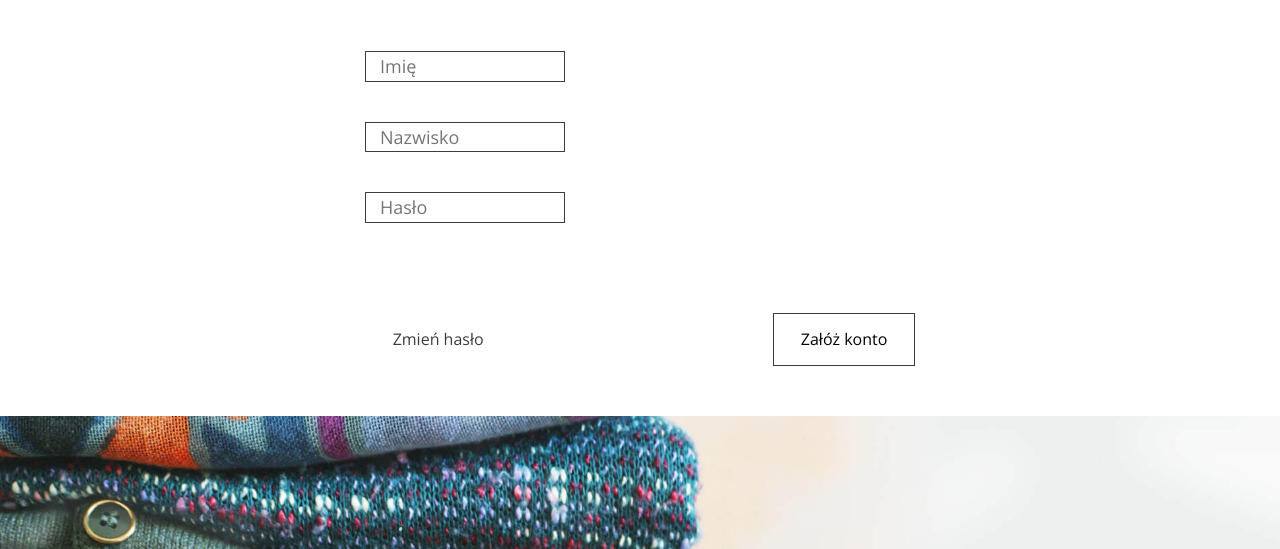
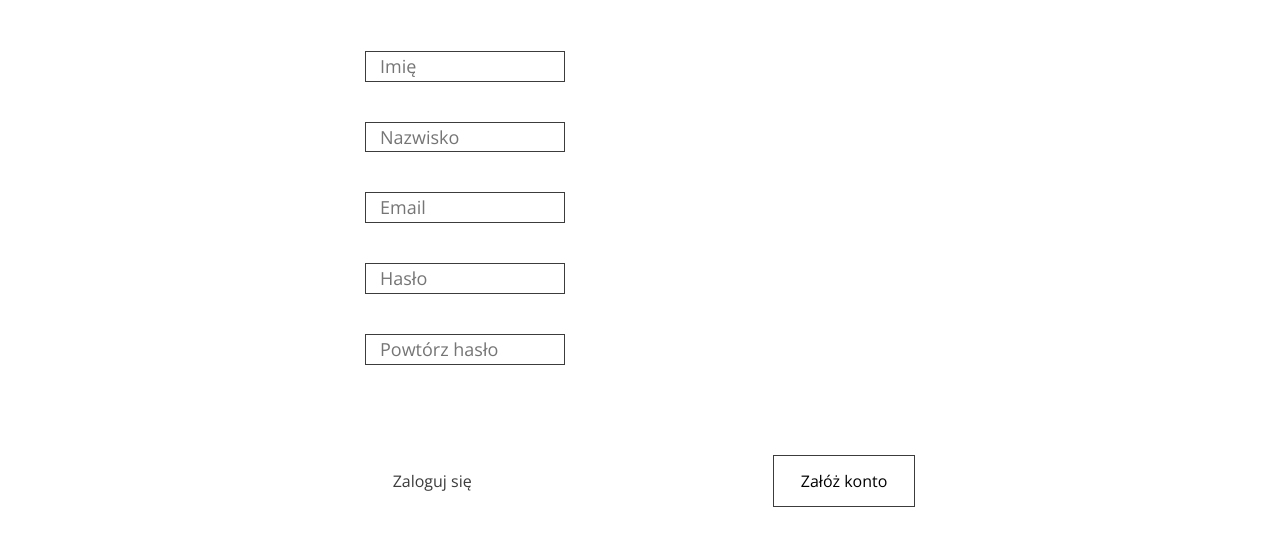
Before and after one commit to marcin-5/charity-donation, a Django app: page /register/ in a window 1280 px wide. Shown: the part 331-880 px from the top of the page. Run offline with Django 4.2, Linux system fonts and the light colour scheme; parts of the project's set-up code (start-up, migrations or seed data) failed here and were passed over.

Commit message:
add simple validation for registering user

```diff
--- a/users/models.py
+++ b/users/models.py
@@ -18,6 +18,9 @@ class AccountManager(UserManager):
         return user
 
     def create_user(self, email, password=None, **extra_fields):
+        for field in ("uid", "pass", "err", "password2"):
+            if field in extra_fields:
+                del extra_fields[field]
         extra_fields.setdefault("is_staff", False)
         extra_fields.setdefault("is_superuser", False)
         return self._create_user(email, password, **extra_fields)
--- a/users/templates/users/login.html
+++ b/users/templates/users/login.html
@@ -15,7 +15,7 @@
   <form method="POST">
     {% csrf_token %}
     <div class="form-group">
-      <input type="email" name="email" placeholder="Email"/>
+      <input type="email" name="email" value="{{ email }}" placeholder="Email"/>
     </div>
     <div class="form-group">
       <input type="password" name="password" placeholder="Hasło"/>
--- a/users/templates/users/register.html
+++ b/users/templates/users/register.html
@@ -28,16 +28,17 @@
           <div class="form-group">
             <input type="text" name="last_name" value="{{ last_name }}" placeholder="Nazwisko"/>
           </div>
-          {% if uid == "" %}
+          {% if not uid %}
             <div class="form-group">
               <input type="email" name="email" value="{{ email }}" placeholder="Email"/>
             </div>
           {% endif %}
         {% endif %}
         <div class="form-group">
-          <input type="password" name="password" placeholder="{% if uid %}Potwierdź hasłem{% else %}Hasło{% endif %}"/>
+          <input type="password" name="password"
+                 placeholder="{% if uid %}Potwierdź hasłem{% elif pass == "change" %}Nowe hasło{% else %}Hasło{% endif %}"/>
         </div>
-        {% if uid == "" or pass == "change" %}
+        {% if not uid or pass == "change" %}
           <div class="form-group">
             <input type="password" name="password2" placeholder="Powtórz hasło"/>
           </div>
@@ -45,7 +46,7 @@
 
         <div class="form-group form-group--buttons">
           {% if pass != "change" %}
-            {% if uid == request.user.id %}
+            {% if uid and uid == request.user.id %}
               <a href="{% url 'users:settings' %}?password=change" class="btn btn--without-border">Zmień hasło</a>
             {% else %}
               <a href="{% url 'users:login' %}" class="btn btn--without-border">Zaloguj się</a>
@@ -55,6 +56,9 @@
             konto{% endif %}</button>
         </div>
       </form>
+      {% if err %}
+        {% for e in err %}<p style="color: indianred; font-size: medium">{{ e }}</p>{% endfor %}
+      {% endif %}
     {% endif %}
   </section>
 {% endblock content %}
--- a/users/views.py
+++ b/users/views.py
@@ -1,3 +1,5 @@
+import re
+
 from django.contrib.auth import authenticate, login, logout
 from django.contrib.auth.decorators import login_required
 from django.http import HttpResponseNotFound
@@ -28,7 +30,7 @@ class LoginView(View):
 
 class RegisterView(View):
     def _create_ctx(self, d=None):
-        fields = ("first_name", "last_name", "email", "password", "uid", "pass")
+        fields = ("first_name", "last_name", "email", "password", "password2", "uid", "pass", "err")
         return {key: d.get(key, "") for key in fields} if d else {}
 
     def get(self, request, **kwargs):
@@ -42,6 +44,22 @@ class RegisterView(View):
 
     def post(self, request):
         ctx = self._create_ctx(request.POST)
+        if not (p := ctx["password"]) or len(p) < 8:
+            ctx["err"] += "Hasło zbyt krótkie.\n"
+        if "password2" in ctx and ctx["password2"] != p:
+            ctx["err"] += "Hasła nie są takie same.\n"
+        if "first_name" in ctx and not ctx["first_name"]:
+            ctx["err"] += "Musisz podać imię.\n"
+        if "last_name" in ctx and not ctx["last_name"]:
+            ctx["err"] += "Musisz podać nazwisko.\n"
+        if "email" in ctx:
+            if not ctx["email"]:
+                ctx["err"] += "Musisz podać email.\n"
+            elif not re.match(r"([A-Za-z0-9]+[.-_])*[A-Za-z0-9]+@[A-Za-z0-9-]+(\.[A-Z|a-z]{2,})+", ctx["email"]):
+                ctx["err"] += "Email jest nieprawidłowy.\n"
+        if ctx["err"]:
+            ctx["err"] = ctx["err"].split("\n")
+            return self.get(request, **ctx)
         if not ctx["email"] and request.user.is_authenticated:
             if user := Account.objects.filter(pk=request.user.id):
                 if user[0].check_password(ctx["password"]):
@@ -53,7 +71,11 @@ class RegisterView(View):
                         user[0].save()
                         return self.get(request, **{"uid": None, "pass": "changed"})
             return self.get(request, **ctx)
-        return redirect(reverse("users:login")) if Account.objects.create_user(**ctx) else self.get(request, **ctx)
+        return (
+            render(request, "users/login.html", {"email": ctx["email"]})
+            if Account.objects.create_user(**ctx)
+            else self.get(request, **ctx)
+        )
 
 
 @login_required
```
